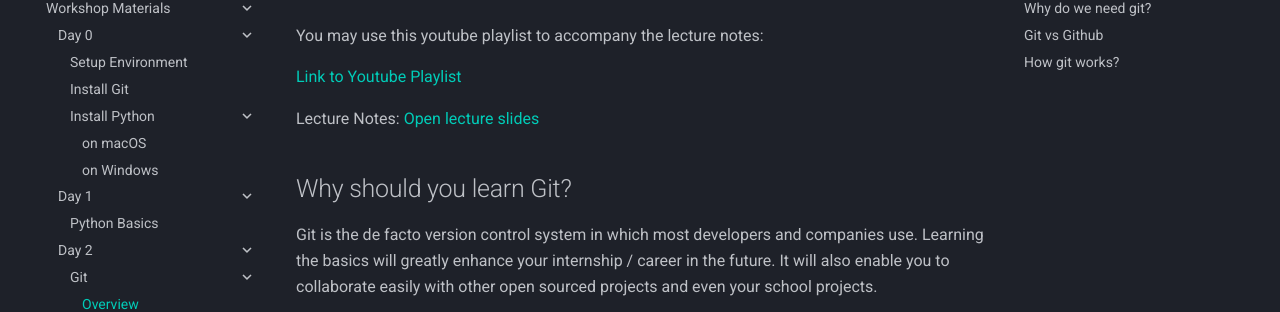
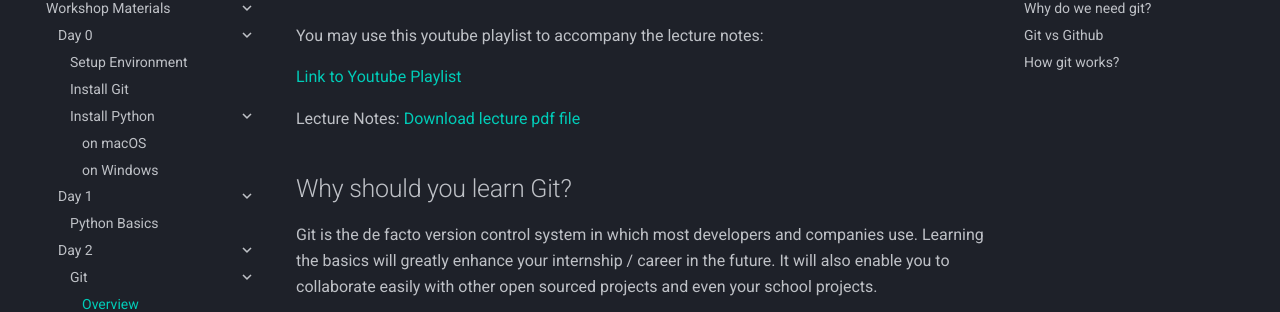
Before and after one commit to 3DCdsc/Introduction_to_Programming, an MkDocs documentation site: the page built from docs/Day_2/git_overview.md, in a window 1280 px wide and 900 px high. Shown: the part 157-469 px from the top of the window. Built offline with MkDocs 1.6.1 and Material for MkDocs 9.7.7, drawn with Linux system fonts in a browser that asks for light colours; comment, search, counter and statistics services are not loaded.

Commit message:
added pdf

```diff
--- a/docs/Day_2/git_overview.md
+++ b/docs/Day_2/git_overview.md
@@ -6,7 +6,7 @@
 Youtube Playlist</a>
 
 Lecture Notes:
-[Open lecture slides](Day_2/git_lecture.pdf)
+<a href="Day_2/git_lecture.pdf" download="git_workshop_slides.pdf" target="_blank">Download lecture pdf file</a>
 
 ## Why should you learn Git?
 Git is the de facto version control system in which most developers and companies use. Learning the basics will greatly enhance your internship / career in the future. It will also enable you to collaborate easily with other open sourced projects and even your school projects.
```
